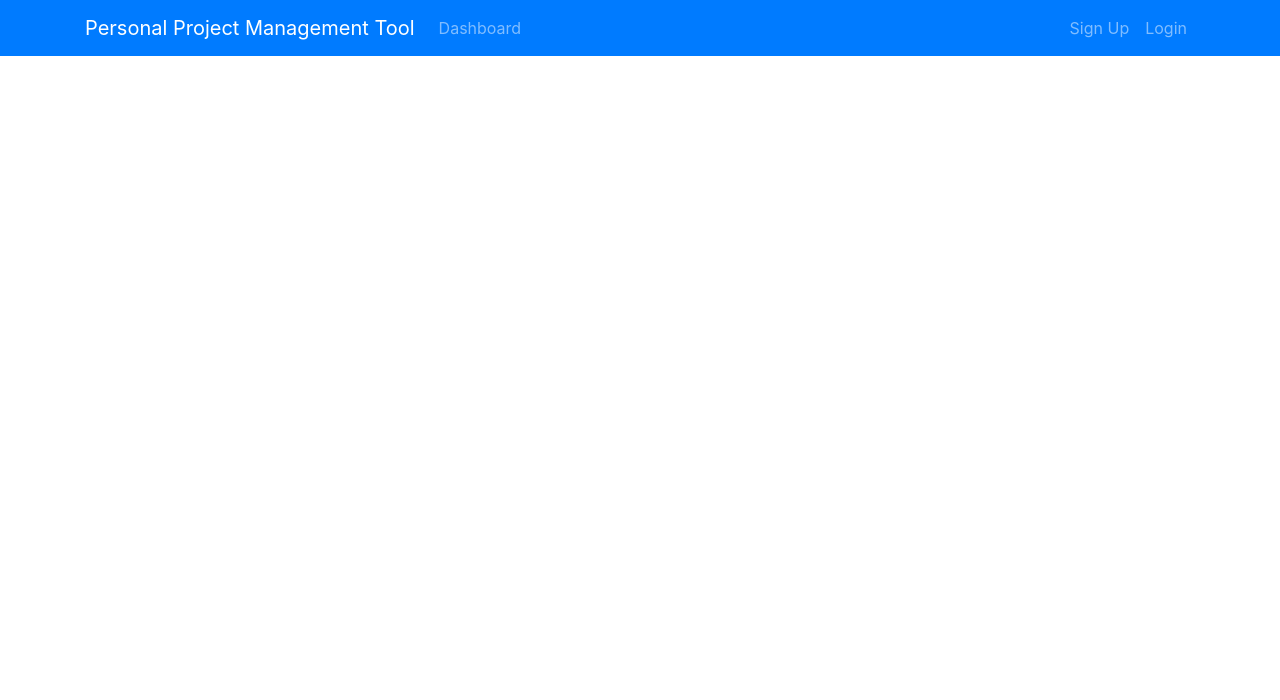
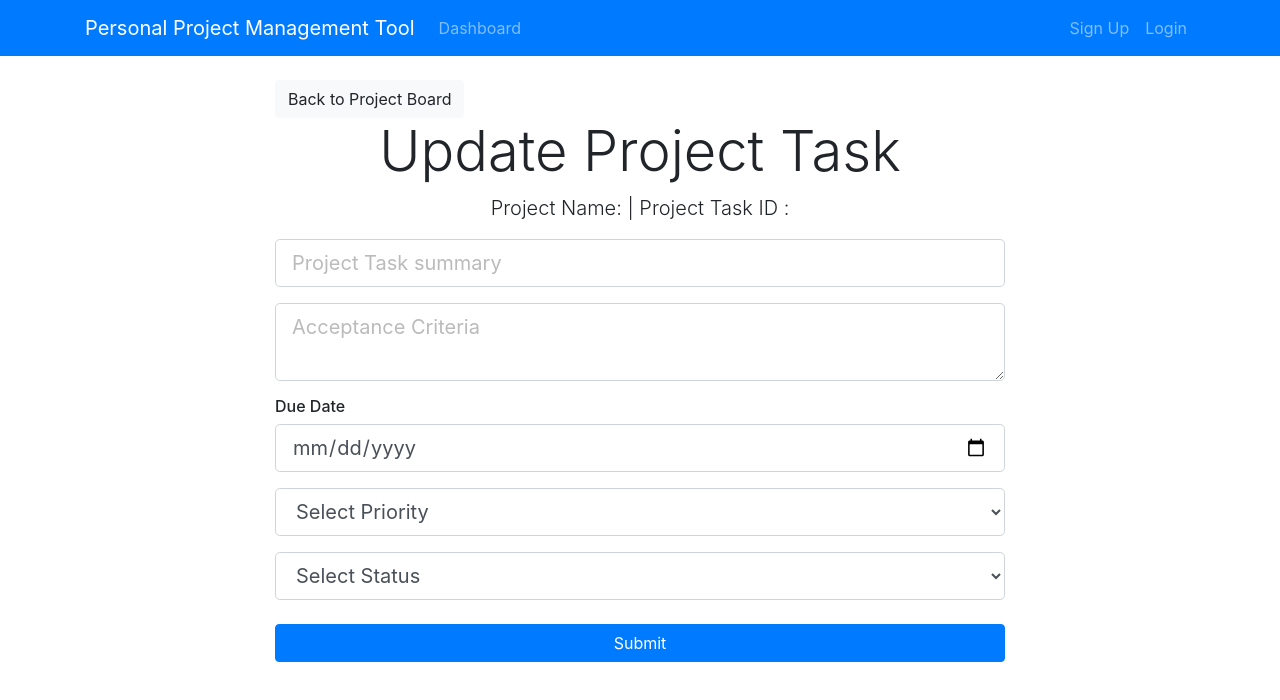
Before and after one commit to LeoCR/PPMToolFullStack, a React (Create React App) app in the folder FrontEnd/ppmtool-webapp/: page /updateProjectTask/1/1 in a window 1280 px wide. Shown: the top 700 px of the page. Built offline with nearby package versions, Linux system fonts and the light colour scheme; no server answers.

Commit message:
Updating Project Task

```diff
--- a/FrontEnd/ppmtool-webapp/src/App.js
+++ b/FrontEnd/ppmtool-webapp/src/App.js
@@ -10,6 +10,7 @@ import {BrowserRouter as Router,Route,Switch } from "react-router-dom"
 import { Provider } from "react-redux";
 import store from "./store";
 import AddProjectTask from './components/ProjectBoard/ProjectTasks/AddProjectTask';
+import UpdateProjectTask from './components/ProjectBoard/ProjectTasks/UpdateProjectTask';
 
 function App() {
   return (
@@ -23,6 +24,7 @@ function App() {
             <Route path="/updateProject/:id" exact component={UpdateProject} />
             <Route path="/projectBoard/:id" exact component={ProjectBoard}/>
             <Route path="/addProjectTask/:id" component={AddProjectTask}/>
+            <Route path="/updateProjectTask/:backlog_id/:pt_id" component={UpdateProjectTask}/>
         </Switch>
       </Router>
     </Provider>
--- a/FrontEnd/ppmtool-webapp/src/actions/projectActions.js
+++ b/FrontEnd/ppmtool-webapp/src/actions/projectActions.js
@@ -85,7 +85,10 @@ export const createProject=(project,history)=>async dispatch=>{
             dispatch({
                 type:ADD_PROJECT,
                 payload:res.data
-            })
+            });
+            dispatch({
+                type: CLEAR_ERRORS
+            });
             history.push("/dashboard");
         }
     }).catch((err)=>{
--- a/FrontEnd/ppmtool-webapp/src/components/Project/UpdateProject.js
+++ b/FrontEnd/ppmtool-webapp/src/components/Project/UpdateProject.js
@@ -24,6 +24,12 @@ export class UpdateProject extends Component {
     componentDidMount(){
         const {id}= this.props.match.params;
         this.props.getProject(id,this.props.history)
+        setTimeout(() => {
+          const {id, projectName, projectIdentifier, description, start_date, end_date}=this.props.projects.project;
+          this.setState({
+              id, projectName, projectIdentifier, description, start_date, end_date
+          })
+        }, 400);
     }
 
     onUpdateProject=async(e)=>{
@@ -41,16 +47,11 @@ export class UpdateProject extends Component {
         await this.props.updateProject(editedProject, this.props.history);
     }
 
-    componentWillReceiveProps(nextProps){
-        const {id, projectName, projectIdentifier, description, start_date, end_date}=nextProps.projects.project;
-        if (nextProps.errors) {
-            this.setState({ errors: nextProps.errors  })
-        }
-        this.setState({
-            id, projectName, projectIdentifier, description, start_date, end_date
-        })
+  static getDerivedStateFromProps(nextProps){
+    if (nextProps.errors) {
+      return({ errors: nextProps.errors  })
     }
-
+  }
   render() {
     const {projectName,projectIdentifier,description,start_date,end_date,errors}=this.state;
     return (
--- a/FrontEnd/ppmtool-webapp/src/components/ProjectBoard/Backlog.js
+++ b/FrontEnd/ppmtool-webapp/src/components/ProjectBoard/Backlog.js
@@ -14,7 +14,6 @@ class Backlog extends Component {
     let doneItems=[];
 
     for (let i = 0; i < tasks.length; i++) {
-        console.log(tasks[i]);
         if(tasks[i].props.project_task.status==='TO_DO'){
             todoItems.push(tasks[i]);
         }
@@ -34,7 +33,7 @@ class Backlog extends Component {
                             <h3>TO DO</h3>
                         </div>
                     </div>
-                    {doneItems}
+                    {todoItems}
                 </div>
                 <div className="col-md-4">
                     <div className="card text-center mb-2">
--- a/FrontEnd/ppmtool-webapp/src/components/ProjectBoard/ProjectBoard.js
+++ b/FrontEnd/ppmtool-webapp/src/components/ProjectBoard/ProjectBoard.js
@@ -22,9 +22,9 @@ class ProjectBoard extends React.PureComponent {
             })
         }
     }
-    componentDidMount(){
+    componentDidMount=async()=>{
         const {id} = this.props.match.params;
-        this.props.getBacklog(id);
+        await this.props.getBacklog(id);
     }
     render() {
         const {id}=this.props.match.params;
--- a/FrontEnd/ppmtool-webapp/src/components/ProjectBoard/ProjectTasks/ProjectTask.js
+++ b/FrontEnd/ppmtool-webapp/src/components/ProjectBoard/ProjectTasks/ProjectTask.js
@@ -1,4 +1,5 @@
 import React, { Component } from 'react';
+import { Link } from 'react-router-dom';
 
 class ProjectTask extends Component {
     render() {
@@ -28,9 +29,9 @@ class ProjectTask extends Component {
                 <p className="card-text text-truncate ">
                     {project_task.acceptanceCriteria}
                 </p>
-                <a href='#' className="btn btn-primary">
+                <Link to={`/updateProjectTask/${project_task.projectIdentifier}/${project_task.projectSequence}`} className="btn btn-primary">
                     View / Update
-                </a>
+                </Link>
                 <button className="btn btn-danger ml-4">
                     Delete
                 </button>
--- a/FrontEnd/ppmtool-webapp/src/components/ProjectBoard/ProjectTasks/UpdateProjectTask.js
+++ b/FrontEnd/ppmtool-webapp/src/components/ProjectBoard/ProjectTasks/UpdateProjectTask.js
@@ -0,0 +1,167 @@
+import React from "react";
+import { Link } from "react-router-dom";
+import { connect } from "react-redux";
+import { getProjectTask, updateProjectTask } from "../../../actions/backlogActions";
+import PropTypes from "prop-types";
+export class UpdateProjectTask extends React.PureComponent {
+    constructor(props) {
+        super(props);
+        this.state = {
+            id: 0,
+            projectSequence: "",
+            summary: "",
+            acceptanceCriteria: "",
+            status: "",
+            priority: 0,
+            dueDate: "",
+            projectIdentifier: "",
+            created_At: "",
+            errors: {},
+        };
+    }
+    componentDidMount() {
+        const { backlog_id, pt_id } = this.props.match.params;
+        this.props.getProjectTask(backlog_id, pt_id, this.props.history);
+        setTimeout(() => {
+            const { id, projectSequence, summary,
+                acceptanceCriteria, status, priority,
+                dueDate, projectIdentifier, created_At } =this.props.project_task;
+                this.setState({
+                    id, projectSequence, summary,
+                    acceptanceCriteria, status, priority,
+                    dueDate, projectIdentifier, created_At
+                })
+        }, 500);
+    }
+  onChange=(e)=>{
+    this.setState({
+        [e.target.name]:e.target.value
+    })
+  }
+  static getDerivedStateFromProps(nextProps){
+    if (nextProps.errors) {
+      return({ errors: nextProps.errors  })
+    }
+  }
+  onSubmit = async(e) => {
+    if (e) {
+      e.preventDefault();
+    }
+    const UpdatedProjectTask={
+        id: this.state.id,
+        projectSequence: this.state.projectSequence,
+        summary: this.state.summary,
+        acceptanceCriteria: this.state.acceptanceCriteria,
+        status: this.state.status,
+        priority: this.state.priority,
+        dueDate: this.state.dueDate,
+        projectIdentifier: this.state.projectIdentifier,
+        created_At: this.state.created_At
+    }
+    //console.log(UpdatedProjectTask);
+    await this.props.updateProjectTask(
+      this.state.projectIdentifier,
+      this.state.projectSequence,
+      UpdatedProjectTask,
+      this.props.history
+    );
+  };
+  render() {
+    const {errors}=this.state;
+    return (
+      <div className="add-PBI">
+        <div className="container">
+          <div className="row">
+            <div className="col-md-8 m-auto">
+              <Link to={`/projectBoard/${this.state.projectIdentifier}`} className="btn btn-light">
+                Back to Project Board
+              </Link>
+              <h4 className="display-4 text-center">
+                Update Project Task
+              </h4>
+              <p className="lead text-center">
+                Project Name: {this.state.projectIdentifier} | Project Task ID :{" "}
+                {this.state.projectSequence}
+              </p>
+              <form onSubmit={this.onSubmit}>
+                <div className="form-group">
+                  <input
+                    type="text"
+                    className={(errors.summary===undefined)?"form-control form-control-lg":"form-control form-control-lg  is-invalid"}
+                    name="summary"
+                    placeholder="Project Task summary"
+                    value={this.state.summary}
+                    onChange={this.onChange}
+                  />
+                  {(errors.summary!=='')?<p style={{color:'darkred',fontSize:'12px'}}>{errors.summary}</p>:''}
+                </div>
+                <div className="form-group">
+                  <textarea
+                    className="form-control form-control-lg"
+                    placeholder="Acceptance Criteria"
+                    name="acceptanceCriteria"
+                    onChange={this.onChange}
+                    value={this.state.acceptanceCriteria}
+                  ></textarea>
+                </div>
+                <h6>Due Date</h6>
+                <div className="form-group">
+                  <input
+                    type="date"
+                    className="form-control form-control-lg"
+                    name="dueDate"
+                    onChange={this.onChange}
+                    value={this.state.dueDate}
+                  />
+                </div>
+                <div className="form-group">
+                  <select
+                    className="form-control form-control-lg"
+                    name="priority"
+                    onChange={this.onChange}
+                    value={this.state.priority}
+                  >
+                    <option value={0}>Select Priority</option>
+                    <option value={1}>High</option>
+                    <option value={2}>Medium</option>
+                    <option value={3}>Low</option>
+                  </select>
+                </div>
+
+                <div className="form-group">
+                  <select
+                    className="form-control form-control-lg"
+                    name="status"
+                    onChange={this.onChange}
+                    value={this.state.status}
+                  >
+                    <option value="">Select Status</option>
+                    <option value="TO_DO">TO DO</option>
+                    <option value="IN_PROGRESS">IN PROGRESS</option>
+                    <option value="DONE">DONE</option>
+                  </select>
+                </div>
+
+                <input
+                  type="submit"
+                  className="btn btn-primary btn-block mt-4"
+                />
+              </form>
+            </div>
+          </div>
+        </div>
+      </div>
+    );
+  }
+}
+UpdateProjectTask.propTypes = {
+  getProjectTask: PropTypes.func.isRequired,
+  project_task: PropTypes.object.isRequired,
+  updateProjectTask: PropTypes.func.isRequired,
+  errors:PropTypes.object
+};
+const mapStateToProps = (state) => ({
+  project_task: state.backlog.project_task,
+  errors:state.errors
+});
+export default connect(mapStateToProps, { getProjectTask,updateProjectTask })(UpdateProjectTask);
```
Also changed, not shown: FrontEnd/ppmtool-webapp/src/actions/backlogActions.js (+59 -3 lines).
